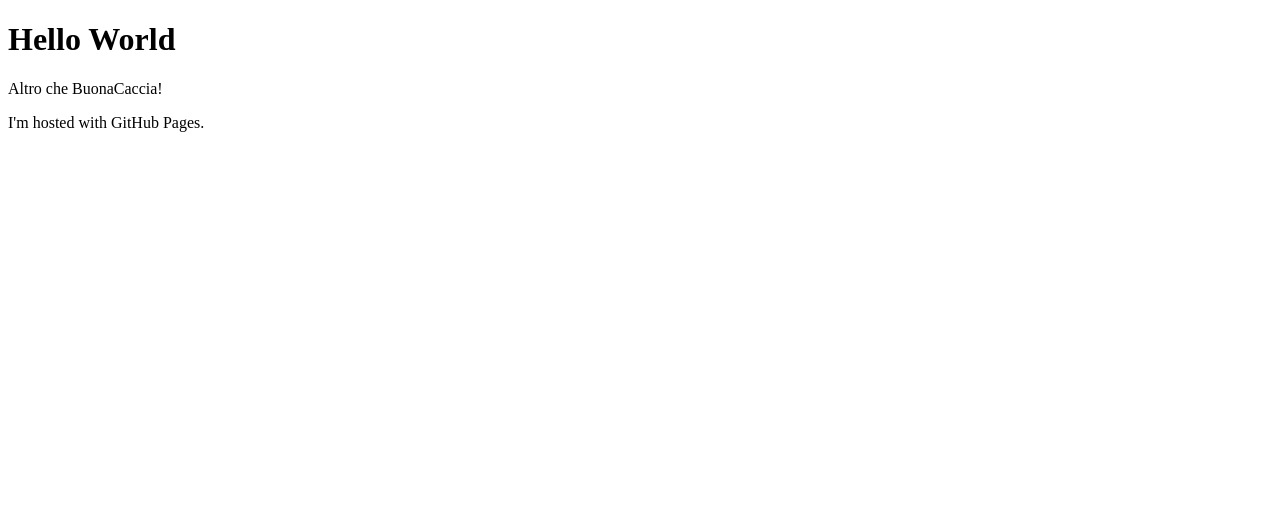
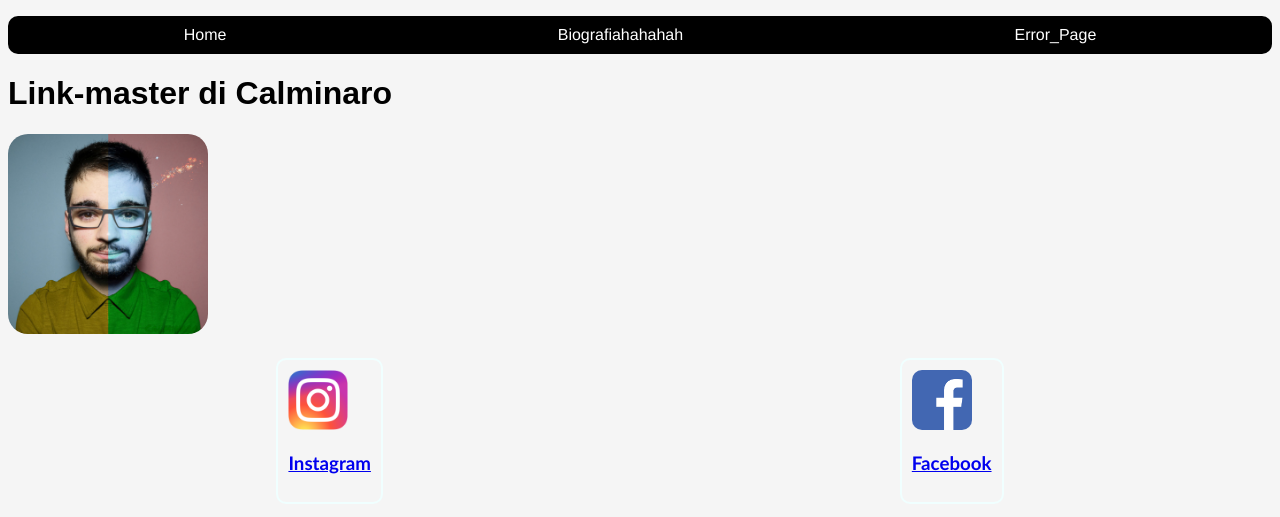
Before and after one commit to calminaro/calminaro.github.io, a plain HTML site: page index.html in a window 1280 px wide. Drawn offline with Linux system fonts and the light colour scheme.

Commit message:
index_v3

```diff
--- a/index.html
+++ b/index.html
@@ -1,11 +1,47 @@
 <!DOCTYPE html>
 <html>
 	<head>
-		<title>calminaro.github.io</title>
+		<title>Calminaro | Home</title>
+		<link type="text/css" rel="stylesheet" href="styles.css"/>
+		<meta charset="utf-8"/>
 	</head>
 	<body>
-		<h1>Hello World</h1>
-		<p>Altro che BuonaCaccia!</p>
-		<p>I'm hosted with GitHub Pages.</p>
+	  <header>
+	    <nav>
+  	    <ul>
+          <li>Home</li>
+          <li><a href="page2.html">Biografiahahahah</a></li>
+		  <li><a href="page_error.html">Error_Page</a></li>
+        </ul>
+	    </nav>
+	  </header>
+	  <main>
+
+	    <h1>Link-master di Calminaro</h1>
+
+
+
+	    <img src="profilo.jpg" alt="La mia immagine di profilo." width="200px" />
+
+
+	  <div>
+	  <div class="cardContainer">
+		<a href="https://www.google.com/">
+		<article class="card ">
+			<img src="instagram_logo.png" class="tinyPicture">
+			<h3>Instagram</h3>
+		</article>
+		<a href="https://www.google.com/">
+		<article class="card ">
+			<img src="facebook_logo.png" class="tinyPicture">
+			<h3>Facebook</h3>
+		</article>
+	  </div>
+</a>
+
+	  </main>
+	  <footer>
+
+	  </footer>
 	</body>
 </html>
--- /dev/null
+++ b/styles.css
@@ -0,0 +1,60 @@
+body {
+  background-color: WhiteSmoke;
+    font-family: "Helvetica", sans-serif;
+    color: black;
+}
+ h1 {
+    color: Black;
+    font-family: "Arial", serif;
+  }
+
+
+nav ul {
+    background-color: black;
+    border-style: solid;
+    border-color: gray;
+    border-width: 0px;
+    padding: 10px;
+    border-radius: 10px;
+	display: flex;
+    justify-content: space-around;
+  }
+
+    nav ul li {
+        list-style-type: none;
+        margin-right: 10px;
+        margin-left: 10px;
+        color: white;
+    }
+    nav ul li a {
+      text-decoration: none;
+      color: white;
+  }
+
+img {
+  border-radius: 20px;
+}
+
+.tinyPicture {
+    height: 60px;
+    border-radius: 10px;
+}
+.card {
+	margin-left: auto;
+	margin-right: auto;
+    border: 2px solid #F0FFFF;
+    border-radius: 10px;
+    box-sizing: border-box;
+    padding: 10px;
+    margin-top: 10px;
+    font-family: "Trebuchet MS", sans-serif;
+}
+.card:hover {
+    border-color: #1E90FF;
+}
+.cardContainer {
+    display: flex;
+    flex-wrap: wrap;
+    justify-content: space-around;
+    padding: 10px;
+}
```
Also changed, not shown: page2.html (added, +44 -0 lines), page_error.html (added, +19 -0 lines), facebook_logo.png (added), instagram_logo.png (added), profilo.jpg (added).
